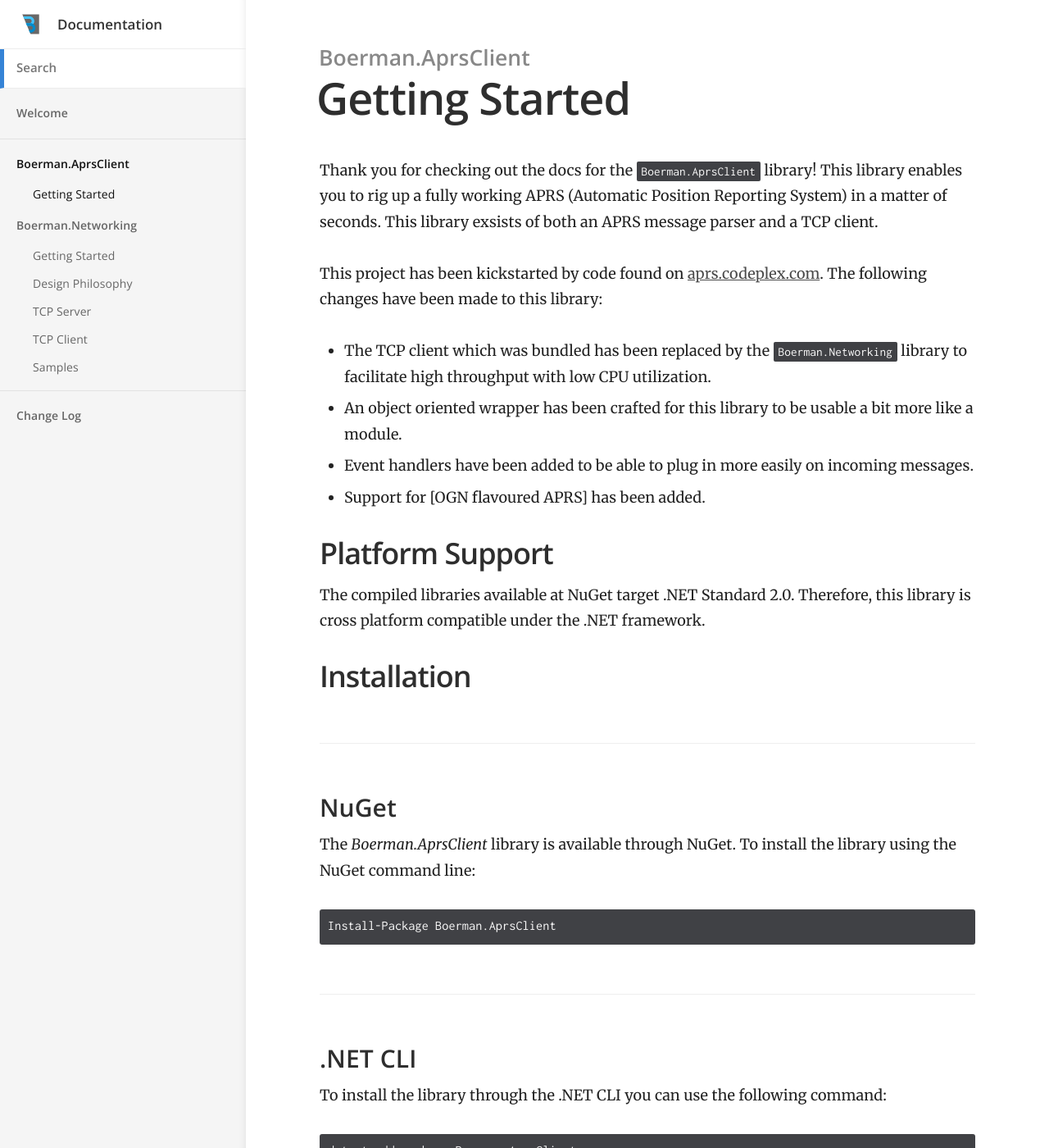
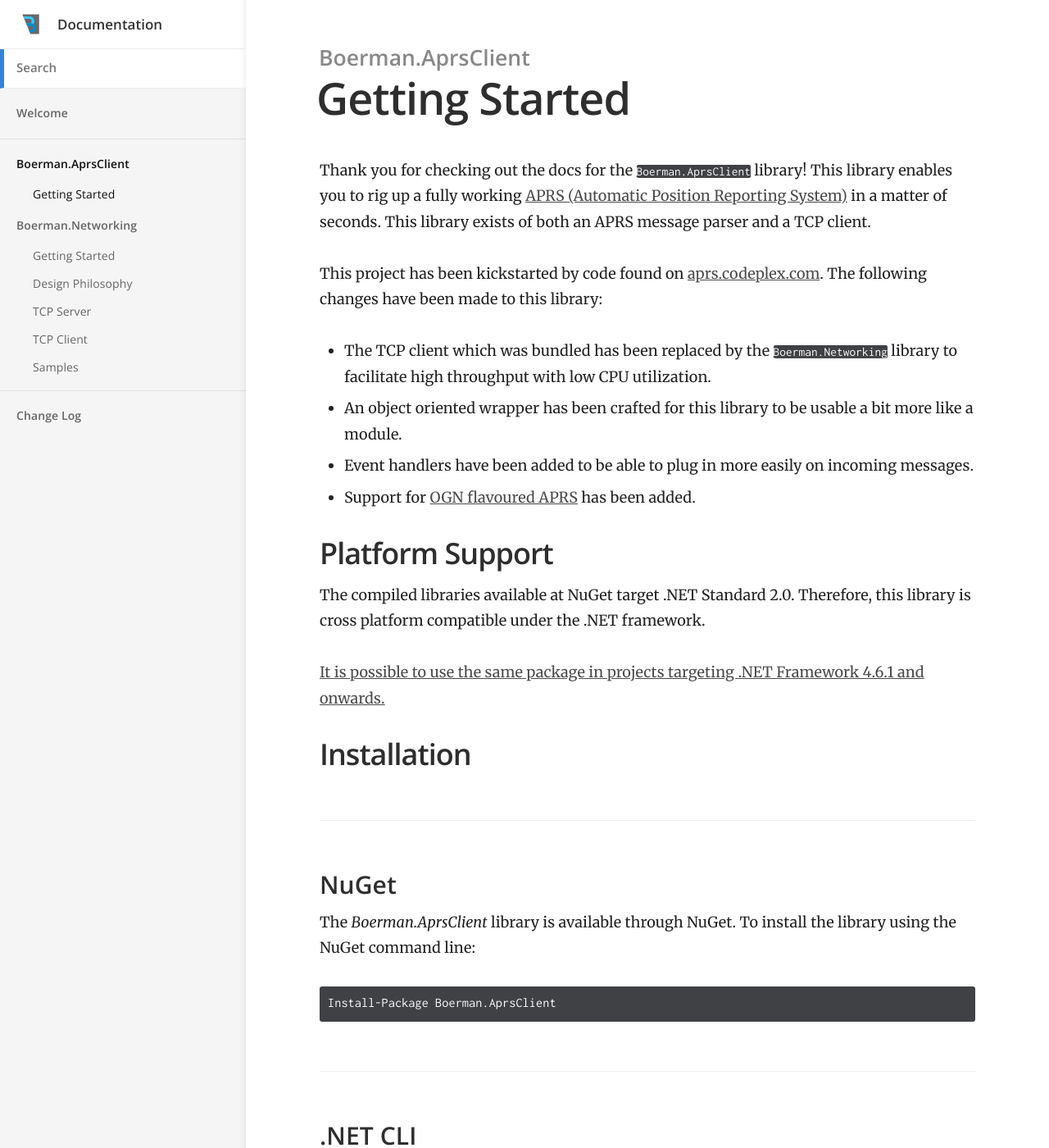
Before and after one commit to Boerman/docs, a Jekyll site: the page built from _docs/Libraries/AprsClient/getting-started.md, in a window 1280 px wide and 1400 px high. Shown: the whole window at 82% size. Built offline with Jekyll 4.4.1, drawn with Linux system fonts in a browser that asks for light colours; some of the changed text lies outside the part shown.

Commit message:
Updated '_docs/Libraries/AprsClient/getting-started.md' via CloudCannon

````diff
--- a/_docs/Libraries/AprsClient/getting-started.md
+++ b/_docs/Libraries/AprsClient/getting-started.md
@@ -4,30 +4,47 @@ category: Boerman.AprsClient
 order: 1
 ---
 
-Thank you for checking out the docs for the `Boerman.AprsClient` library! This library enables you to rig up a fully working APRS (Automatic Position Reporting System) in a matter of seconds. This library exsists of both an APRS message parser and a TCP client.
+
+Thank you for checking out the docs for the [`Boerman.AprsClient`](https://github.com/Boerman/Boerman.AprsClient) library! This library enables you to rig up a fully working [APRS (Automatic Position Reporting System)](http://www.aprs.org/doc/APRS101.PDF) in a matter of seconds. This library exists of both an APRS message parser and a TCP client.
+{: .present-before-paste}
 
 This project has been kickstarted by code found on [aprs.codeplex.com](aprs.codeplex.com). The following changes have been made to this library:
+{: .present-before-paste}
 
-- The TCP client which was bundled has been replaced by the `Boerman.Networking` library to facilitate high throughput with low CPU utilization.
-- An object oriented wrapper has been crafted for this library to be usable a bit more like a module.
-- Event handlers have been added to be able to plug in more easily on incoming messages.
-- Support for [OGN flavoured APRS] has been added.
+* The TCP client which was bundled has been replaced by the [`Boerman.Networking`](https://github.com/Boerman/Boerman.Networking) library to facilitate high throughput with low CPU utilization.
+* An object oriented wrapper has been crafted for this library to be usable a bit more like a module.
+* Event handlers have been added to be able to plug in more easily on incoming messages.
+* Support for [OGN flavoured APRS](http://wiki.glidernet.org/wiki:ogn-flavoured-aprs)&nbsp;has been added.
 
 ## Platform Support
+
 The compiled libraries available at NuGet target .NET Standard 2.0. Therefore, this library is cross platform compatible under the .NET framework.
+{: .present-before-paste}
+
+[It is possible to use the same package in projects targeting .NET Framework 4.6.1 and onwards.](https://github.com/dotnet/standard/issues/514)
+{: .present-before-paste}
 
 ## Installation
 
 ### NuGet
+
 The *Boerman.AprsClient* library is available through NuGet. To install the library using the NuGet command line:
+{: .present-before-paste}
 
-    Install-Package Boerman.AprsClient
+```
+Install-Package Boerman.AprsClient
+```
 
 ### .NET CLI
+
 To install the library through the .NET CLI you can use the following command:
+{: .present-before-paste}
 
-    dotnet add package Boerman.AprsClient
+```
+dotnet add package Boerman.AprsClient
+```
 
 ### Building From Scratch
 
-You will be able to build the library from scratch by cloning the git repository and restoring the NuGet packages.
+You will be able to build the library from scratch by cloning [the git repository](https://github.com/Boerman/Boerman.AprsClient) and restoring the NuGet packages.
+{: .present-before-paste}
````
